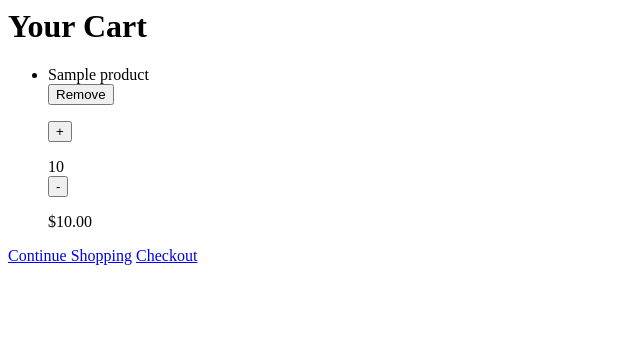
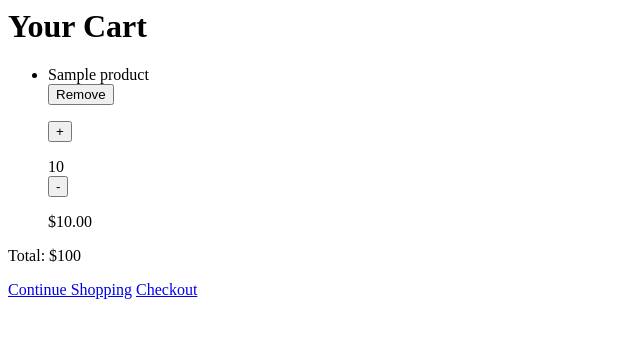
Before and after one commit to Szymqn/ProConstruct, a Django app: page /cart/ in a window 1280 px wide. Shown: the top 338 px of the page, without its empty margins (0-640 px from the left). Run offline with Django 5.2, Linux system fonts and the light colour scheme; a user stored in the database is signed in; tables that the repository leaves empty hold one stand-in row (values such as "Sample post").

Commit message:
Added total of shopping cart & hyperlinks

```diff
--- a/base/views.py
+++ b/base/views.py
@@ -2,6 +2,7 @@ from django.shortcuts import render, redirect
 from .models import Product, Cart, CartItem
 from django.contrib.auth.decorators import login_required
 from django.http import JsonResponse
+from django.db.models import Sum, F
 
 
 def index(request):
@@ -44,7 +45,9 @@ def remove_from_cart(request, product_id):
 def view_cart(request):
     cart = request.user.cart
     cart_items = CartItem.objects.filter(cart=cart)
-    return render(request, 'base/cart.html', {'cart_items': cart_items})
+    total_amount = cart_items.aggregate(total=Sum(F('product__price') * F('quantity')))['total'] or 0
+
+    return render(request, 'base/cart.html', {'cart_items': cart_items, 'total_amount': total_amount})
 
 
 @login_required(login_url='login')
--- a/templates/base/cart.html
+++ b/templates/base/cart.html
@@ -31,6 +31,11 @@
         </li>
         {% endfor %}
     </ul>
+
+    <div class="cart-total">
+        <p>Total: ${{ total_amount }}</p>
+    </div>
+
     <a class="continue-shopping-link" href="{% url 'product-list' %}">Continue Shopping</a>
 
     <a class="checkout-button" href="#">Checkout</a>
--- a/templates/base/index.html
+++ b/templates/base/index.html
@@ -8,3 +8,5 @@
 {% endif %}
 
 <h1>Welcome!</h1>
+
+<a href="{% url 'product-list' %}">Building Materials</a>
--- a/templates/base/product_list.html
+++ b/templates/base/product_list.html
@@ -1,5 +1,6 @@
 {% block content %}
 <h1>Product List</h1>
+<a href="{% url 'cart' %}">Cart</a>
 {% for product in products %}
 <div class="product-card">
     <div class="product-image">
@@ -14,4 +15,5 @@
     </form>
 </div>
 {% endfor %}
+<a href="{% url 'home' %}">Home</a>
 {% endblock %}
```
